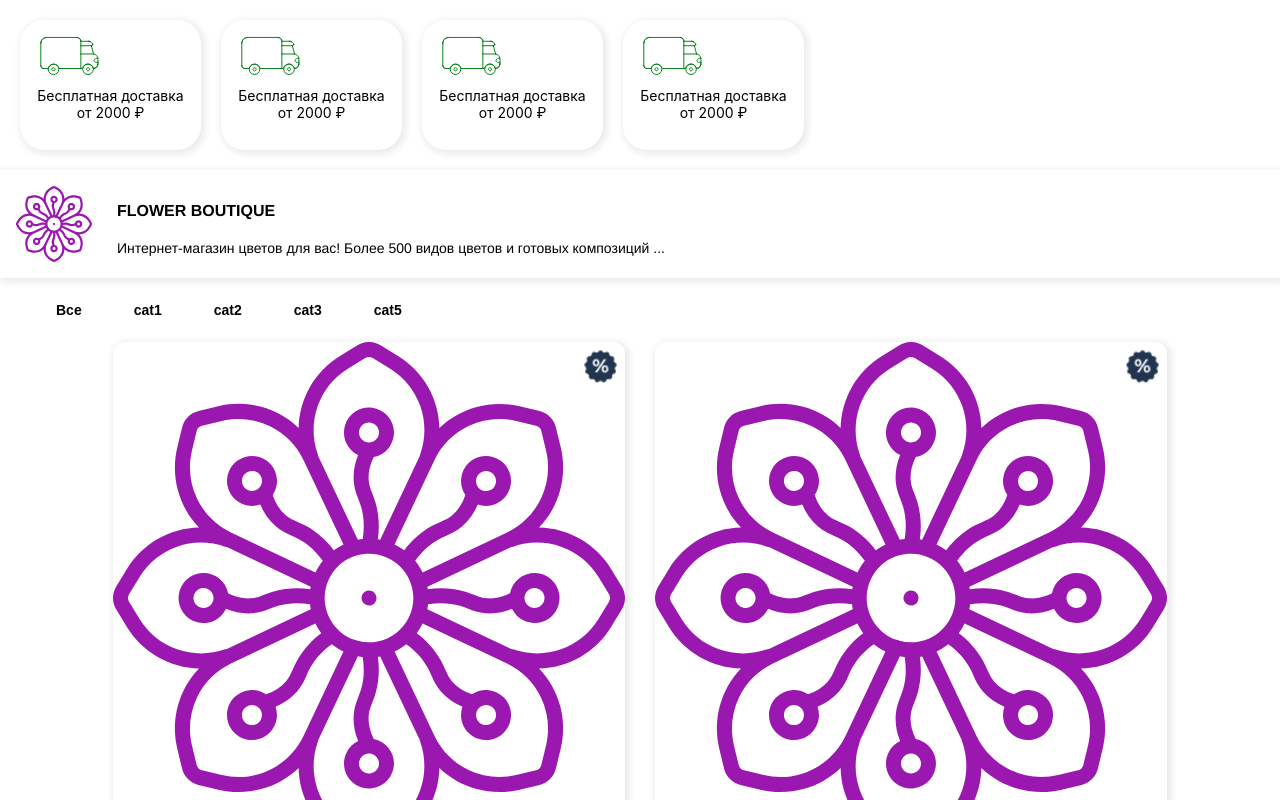
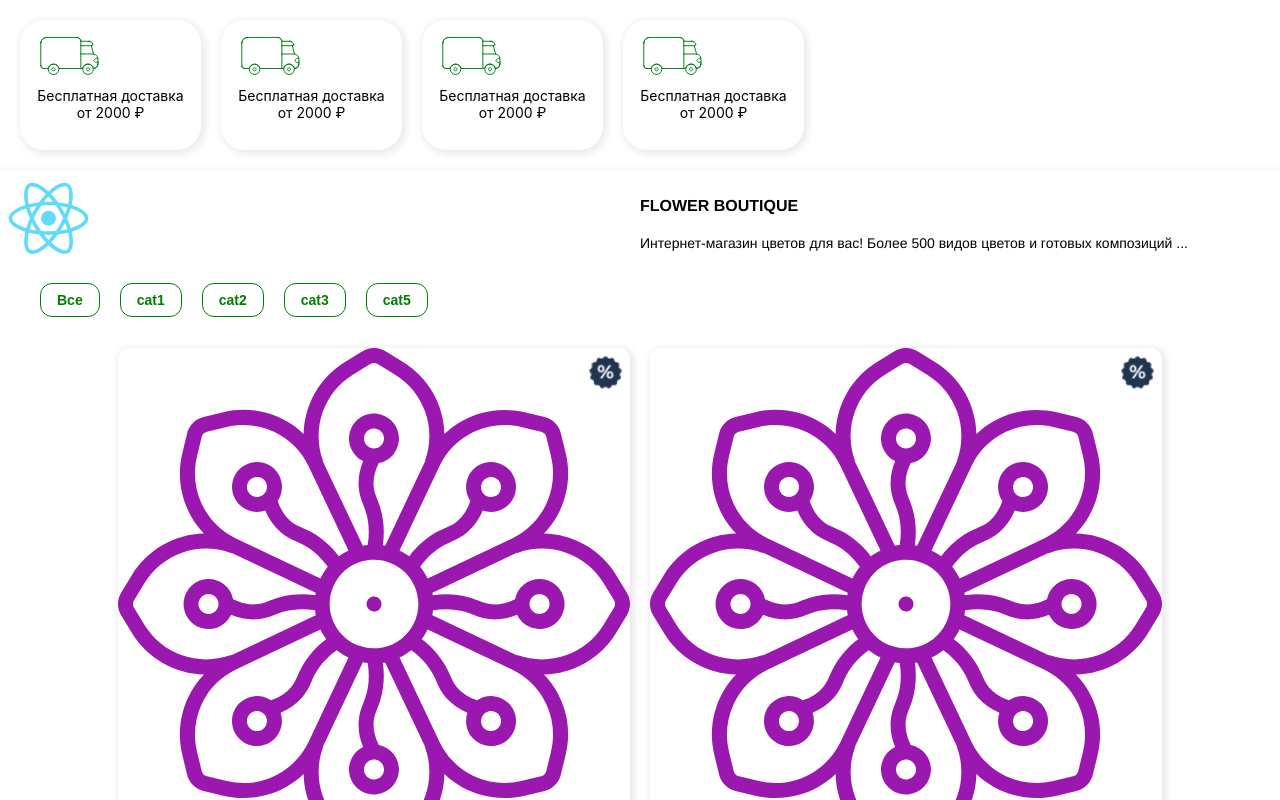
Before and after one commit to MainArmyn/ReactShop, a React (Create React App) app: page / in a window 1280 px wide. Shown: the top 800 px of the page. Built offline with nearby package versions, Linux system fonts and the light colour scheme.

Commit message:
пофиксил глобальные проблемы но пока не менял виджет потому что не уверен

```diff
--- a/src/App.css
+++ b/src/App.css
@@ -45,7 +45,6 @@
   display: flex;
   flex-direction: column;
   position: relative;
-  background-color: var(--shop-background);
   box-sizing: border-box;
   width: 100%;
 }
@@ -56,6 +55,10 @@
   overflow-x: scroll;
   width: 100%;
   padding-top: 20px;
+  background: var(--vidjet-background);
+  background-repeat: no-repeat;
+  background-position: center;
+  background-size: cover;
   padding-bottom: 20px;
   overflow-y: hidden;
 }
@@ -92,13 +95,18 @@
 .logo-shop {
   display: flex;
   width: 100%;
-  background: var(--logo-background);
+  background-color: var(--logo-background-color);
+  background-image: var(--logo-path);
+  background-repeat: no-repeat;
+  background-position: -20px;
   box-sizing: border-box;
   padding: 16px;
+  min-width: 320px;
+  font-family: var(--logo-font-family),Arial, Helvetica, sans-serif;
+  color: var(--logo-text-color);
   box-shadow: 2px 2px 7px 2px rgba(17, 17, 34, 0.09);
-  align-items: center;
+  justify-content: flex-end;
 }
-
 .logo-shop__img {
   width: 76px;
   height: 76px;
@@ -106,22 +114,34 @@
 
 .logo-shop__text {
   display: flex;
-  color: var(--logo-text-color);
-  font-family: var(--logo-font-family);
+  float: right;
+  width: 50%;
+  color: inherit;
+  font-family: inherit;
   flex-direction: column;
   margin-left: 25px;
   align-items: flex-start;
+  align-self: flex-end;
 }
 
 .logo-shop__text__title {
   font-size: 16px;
   margin-bottom: 20px;
   text-transform: uppercase;
+  font-family: inherit;
+  color: inherit;
 }
 
 .logo-shop__text__description {
   font-size: 14px;
   text-align: left;
+}
+
+.list-items-container {
+  background: var(--item-list-background);
+  background-position: center;
+  background-repeat: no-repeat;
+  background-size: cover;
 }
 
 .category-list {
@@ -130,7 +150,7 @@
   gap: 20px;
   overflow-x: scroll;
   overflow-y: hidden;
-  background: var(--item-list-category-background);
+  background: transparent;
   width: 100%;
   align-items: center;
   box-sizing: border-box;
@@ -138,12 +158,12 @@
 
 .category-list__item {
   font-size: 14px;
-  border: 1px var(--item-list-category-border-type) var(--item-list-category-border-color);
+  border: 1px solid var(--item-list-category-border-color);
   padding: 8px 16px;
   border-radius: 12px;
   font-weight :600;
-  color: var(--item-list-category-color);
-  font-family: var(--item-list-category-font-family);
+  color: var(--item-list-category-text-color);
+  font-family: var(--item-list-category-font-family),Arial, Helvetica, sans-serif;
 
 }
 
@@ -159,9 +179,9 @@
 .list-items {
   display: flex;
   flex-wrap: wrap;
-  background: var(--item-list-background);
+  background: transparent;
   box-sizing: border-box;
-  gap: 30px;
+  gap: 20px;
   justify-content: center;
 }
 
@@ -173,10 +193,13 @@
   display: flex;
   flex-direction: column;
   position: relative;
+  margin-top: 15px;
   box-sizing: border-box;
-  border: 1px var(--item-border-type) var(--item-border-color);
+  overflow: hidden;
   padding-bottom: 12px;
-  background: var(--item-background);
+  color: var(--item-text-color);
+  font-family: var(--item-font-family),Arial, Helvetica, sans-serif;
+  background: white;
   width: 40%;
   box-shadow: 2px 2px 7px 2px rgba(17, 17, 34, 0.10);
   border-radius: 12px;
@@ -239,7 +262,6 @@
 .swiper {
   width: 100%;
   height: 100%;
-  border-radius: 12px;
 }
 
 .swiper-slide {
@@ -316,9 +338,8 @@
   font-size: 16px;
   font-weight: 400;
   border-radius: 4px;
-
   padding: 2px 4px;
-  border: 1px var(--item-choose-category-border-type) var(--item-choose-category-border-color);
+  border: 1px solid black;
 }
 
 .list-item__chose__item__active {
@@ -332,7 +353,7 @@
   box-sizing: border-box;
   position: absolute;
   top: 0;
-  font-family: var(--item-full-font-family);
+  font-family: var(--item-font-family);
   left: 0;
   right: 0;
   bottom: 0;
@@ -369,23 +390,31 @@
 }
 
 .list-item-full__btn {
-  padding: 8px 12px;
+  padding-top: 8px;
+  padding-bottom: 8px;
+  padding-left: 30px;
+  padding-right: 12px;
   border-radius: 8px;
   color: var(--not-main-action, #747474);
   text-align: center;
-  font-family: Marmelad;
-  font-size: 15px;
+  font-family: var(--all-btns-fontFamily),Arial, Helvetica, sans-serif;
+  font-size: 14px;
+  box-sizing: border-box;
   font-style: normal;
+  display: flex;
+  align-items: center;
+  justify-content: center;
   font-weight: 400;
   line-height: normal;
   border: 0.5px solid var(--not-main-action, #747474);
   background: var(--ballet-1, #FFF);
   }
 
+
   .list-item-full__btn:nth-child(1) {
     background-image: url(./Frame601.svg);
     background-size: 17px 17px;
-    background-position: left;
+    background-position: 10px;
     background-repeat: no-repeat;
   }
 
@@ -393,7 +422,13 @@
     background-image: url(./Frame601-2.svg);
     background-size: 17px 17px;
     background-repeat: no-repeat;
-    background-position: right;
+    background-position: 63px;
+  }
+
+  .cart__btn-out {
+    padding-right: 30px !important;
+    font-size: 14px;
+    padding-left: 12px !important;
   }
 
   .list-item-full__sale {
@@ -439,13 +474,17 @@
   .list-item-full__info {
     display: flex;
     flex-direction: column;
+    font-family: var(--item-font-family);
     align-items: center;
     gap: 40px;
     padding: 16px;
     box-sizing: border-box;
     width: 100%;
 
-    background-color: var(--item-full-background);
+    background: var(--item-fullView-text-background);
+    background-position: center;
+    background-repeat: no-repeat;
+    background-size: cover;
     justify-content: center;
   }
 
@@ -453,12 +492,12 @@
     font-size: 14px;
     display: flex;
     padding: 12px 20px;
-    color: var(--item-full-description-text-color);
+    color: var(--item-fullView-description-text-color);
     justify-content: center;
     box-sizing: border-box;
     align-items: center;
     border-radius: 14px;
-    border: 0.5px var(--item-full-description-border-type) var(--item-full-description-border-color);
+    border: 0.5px solid var(--item-fullView-description-border-color);
     background: var(--ballet-1, #FFF);
     gap: 10px;
   }
--- a/src/Constants.css
+++ b/src/Constants.css
@@ -1,17 +1,19 @@
 :root {
     --vidjet-background: white;/*можно передать и изобржение и просто цвет */
-    --logo-path: url();
+    --logo-path: url(./logo.svg);
     --logo-text-color: black;/* область логотипа */
     --logo-font-family: Helvetica;
     --logo-background-color: white;
+
     --item-list-background: white;/*имеется ввиду вся область с товарами какой будет фон*/
     --item-list-category-text-color: green;/*имеется ввиду как будет вот эта полоска с категориями*/
     --item-list-category-font-family: Arial;
     --item-list-category-border-color: green;
+
     --item-text-color: black;/*имеется ввиду сама краточка товара*/
     --item-font-family: Arial;
     --item-fullView-text-background: white;/* имеется ввиду когда товар развернут*/
     --item-fullView-description-text-color: black;
     --item-fullView-description-border-color: green;
-    --all-btns-fontFamily: Arial;
+    --all-btns-fontFamily: "Helvetica";
 }
--- a/src/components/Cart.js
+++ b/src/components/Cart.js
@@ -139,7 +139,7 @@ function Cart({allData,status,funcToClose,funcRerender}) {
             <nav className="cart__menu" style={cartState}>
                 <div className="cart__menu__actions">
                     <button onClick={funcToClose} className="cart__menu__btn list-item-full__btn">Каталог</button>
-                    <span className="cart__menu__title">
+                    <span className="cart__btn-out cart__menu__title">
                         Корзина
                     </span>
                 </div>
--- a/src/components/ItemFullScreen.js
+++ b/src/components/ItemFullScreen.js
@@ -58,7 +58,7 @@ function ItemFulllScreen({item,status,funcToBack,funcToCart}) {
         </Swiper></div>
         <div className="list-item-full__btns">
             <button className="list-item-full__btn" onClick={funcToBack}>Каталог</button>
-            <button className="list-item-full__btn" onClick={funcToCart}>Корзина</button>
+            <button className="cart__btn-out list-item-full__btn" onClick={funcToCart}>Корзина</button>
         </div>
         {item.oldPrice === undefined ? null:<img className="list-item__sale list-item-full__sale" src={saleIcon} alt=""></img>}
         <ChoseClose title={"Размеры"} categories={item.variants} func={ChoseClick}/>
--- a/src/components/LogoShop.js
+++ b/src/components/LogoShop.js
@@ -2,7 +2,6 @@ import React from "react";
 function LogoShop({logo,title,text}) {
     return (
         <div className="logo-shop">
-            <img className="logo-shop__img" src={logo}></img>
             <div className="logo-shop__text">
                 <h1 className="logo-shop__text__title">{title}</h1>
                 <span className="logo-shop__text__description">{text}</span>
--- a/src/components/Ordering.js
+++ b/src/components/Ordering.js
@@ -113,7 +113,7 @@ handlerPickUp = () => {
                     <button onClick={() => {
                         this.funcToRender()
                         this.funcToCloseCart()}} className="cart__menu__btn list-item-full__btn">Каталог</button>
-                    <button className="list-item-full__btn" onClick={this.funcToRender}>Корзина</button>
+                    <button className="cart__btn-out list-item-full__btn" onClick={this.funcToRender}>Корзина</button>
                 </div>
                 <div className="cart__menu__info">
                 </div>
--- a/src/components/Shop.js
+++ b/src/components/Shop.js
@@ -1,5 +1,4 @@
 import React from "react";
-import styled from "styled-components";
 import Vidjets from "./Vidjets";
 import ItemList from "./ItemList";
 import LogoShop from "./LogoShop";
--- a/src/components/Vidjets.js
+++ b/src/components/Vidjets.js
@@ -1,5 +1,4 @@
 import React from "react";
-import styled from "styled-components";
 import { v4 as uuid} from 'uuid';
 function Vidjets({data}) {
     return (
```
Lines whose indentation alone changed are shown as unchanged.
